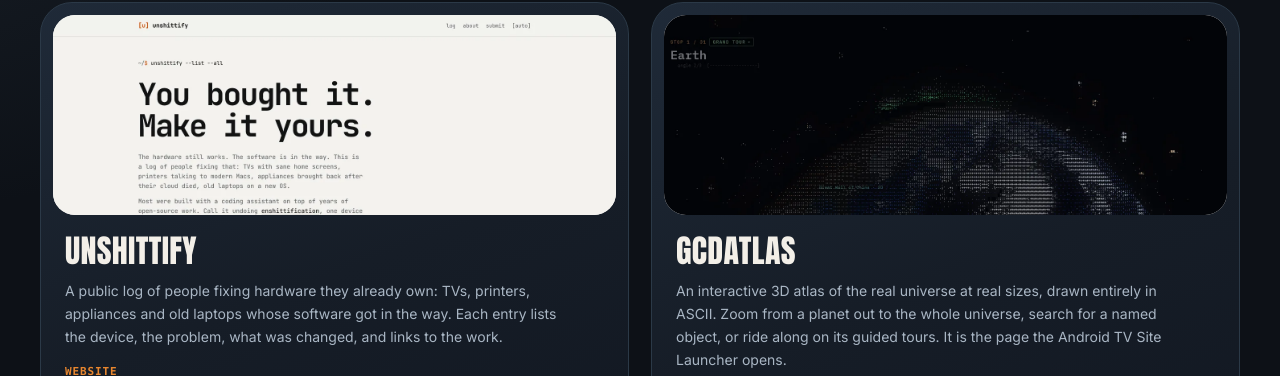
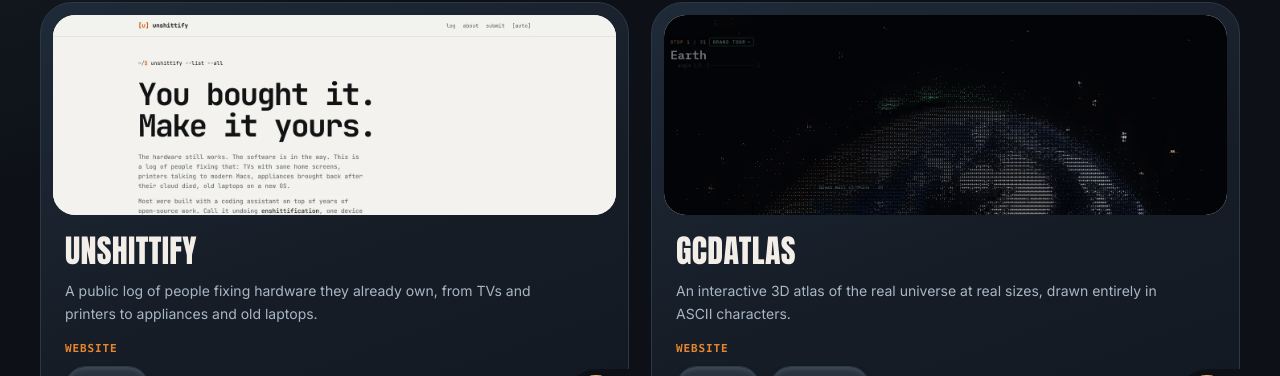
Before and after one commit to dtiger1889-ops/mackforge-site, a plain HTML site: page sites.html in a window 1280 px wide. Shown: the part 576-952 px from the top of the page. Drawn offline with Linux system fonts and the light colour scheme.

Commit message:
Sites I like: one-line card text; menu link on the chart pages

```diff
--- a/sites.html
+++ b/sites.html
@@ -22,8 +22,8 @@
 <section id="sites" aria-labelledby="sites-title">
 <div class="section-heading"><h2 id="sites-title">The sites</h2><p>2 sites</p></div>
 <div class="project-grid">
-<article class="project has-image"><div class="visual"><img src="assets/sites/unshittify.webp" alt="The unshittify home page: You bought it. Make it yours." loading="lazy" style="object-position:left top"></div><div class="project-body"><h3><a href="https://unshittify.dev/" target="_blank" rel="noopener noreferrer">unshittify</a></h3><p>A public log of people fixing hardware they already own: TVs, printers, appliances and old laptops whose software got in the way. Each entry lists the device, the problem, what was changed, and links to the work.</p><div class="kind">Website</div><div class="project-bottom"><div class="actions"><a class="action" href="https://unshittify.dev/" target="_blank" rel="noopener noreferrer" aria-label="Visit unshittify">Visit <span aria-hidden="true">↗</span></a></div></div></div></article>
-<article class="project has-image"><div class="visual"><img src="assets/sites/gcdatlas.webp" alt="gcdatlas showing Earth drawn in ASCII characters, stop 1 of its 31-stop grand tour" loading="lazy" style="object-position:center top"></div><div class="project-body"><h3><a href="https://gcdatlas.com/" target="_blank" rel="noopener noreferrer">gcdatlas</a></h3><p>An interactive 3D atlas of the real universe at real sizes, drawn entirely in ASCII. Zoom from a planet out to the whole universe, search for a named object, or ride along on its guided tours. It is the page the Android TV Site Launcher opens.</p><div class="kind">Website</div><div class="project-bottom"><div class="actions"><a class="action" href="https://gcdatlas.com/" target="_blank" rel="noopener noreferrer" aria-label="Visit gcdatlas">Visit <span aria-hidden="true">↗</span></a><a class="action" href="https://github.com/eshin087/gcdatlas" target="_blank" rel="noopener noreferrer" aria-label="Source code: gcdatlas">Source <span aria-hidden="true">↗</span></a></div></div></div></article>
+<article class="project has-image"><div class="visual"><img src="assets/sites/unshittify.webp" alt="The unshittify home page: You bought it. Make it yours." loading="lazy" style="object-position:left top"></div><div class="project-body"><h3><a href="https://unshittify.dev/" target="_blank" rel="noopener noreferrer">unshittify</a></h3><p>A public log of people fixing hardware they already own, from TVs and printers to appliances and old laptops.</p><div class="kind">Website</div><div class="project-bottom"><div class="actions"><a class="action" href="https://unshittify.dev/" target="_blank" rel="noopener noreferrer" aria-label="Visit unshittify">Visit <span aria-hidden="true">↗</span></a></div></div></div></article>
+<article class="project has-image"><div class="visual"><img src="assets/sites/gcdatlas.webp" alt="gcdatlas showing Earth drawn in ASCII characters, stop 1 of its 31-stop grand tour" loading="lazy" style="object-position:center top"></div><div class="project-body"><h3><a href="https://gcdatlas.com/" target="_blank" rel="noopener noreferrer">gcdatlas</a></h3><p>An interactive 3D atlas of the real universe at real sizes, drawn entirely in ASCII characters.</p><div class="kind">Website</div><div class="project-bottom"><div class="actions"><a class="action" href="https://gcdatlas.com/" target="_blank" rel="noopener noreferrer" aria-label="Visit gcdatlas">Visit <span aria-hidden="true">↗</span></a><a class="action" href="https://github.com/eshin087/gcdatlas" target="_blank" rel="noopener noreferrer" aria-label="Source code: gcdatlas">Source <span aria-hidden="true">↗</span></a></div></div></div></article>
 </div>
 </section>
 </main>
```
Also changed, not shown: charts/agent-managers/index.html (+1 -1 lines), charts/memory-tools/index.html (+4 -1 lines).
